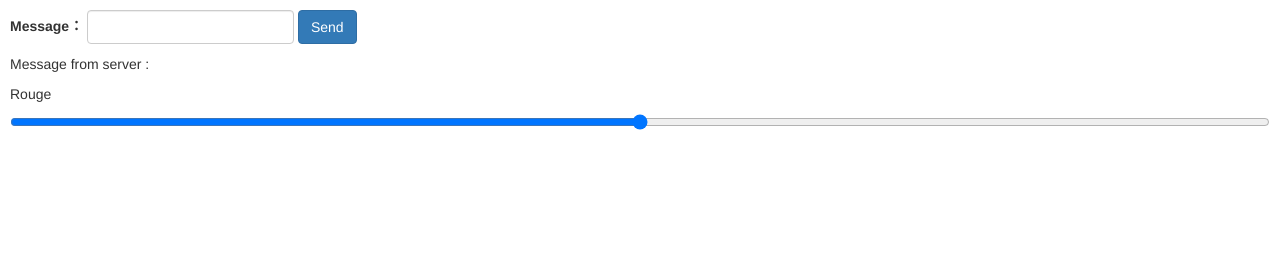
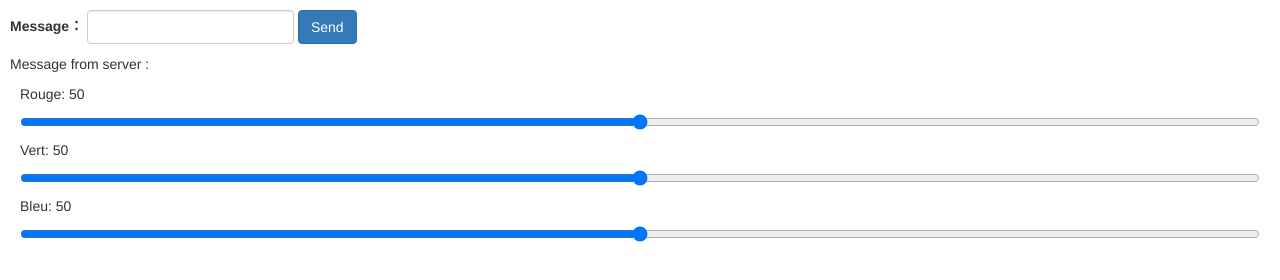
Before and after one commit to niksigouin/projectFrancais, a website: page public/index.html in a window 1280 px wide. Drawn offline with nearby package versions, Linux system fonts and the light colour scheme.

Commit message:
Update index.html
Added sliders with val representation

```diff
--- a/public/index.html
+++ b/public/index.html
@@ -23,12 +23,43 @@
     Message from server : <span id='message'></span>
   </div>
 
-  <div>
-    <p>Rouge</p>
-    <input type="range" min="0" max="100" value="50">
+  <div class="sliderscontainer">
+    <div >
+        <p>Rouge: <span id="red"></span></p>
+        <input type="range" min="0" max="100" value="50" id="redVal">
+    </div>
+    <div >
+        <p>Vert: <span id="green"></span></p>
+        <input type="range" min="0" max="100" value="50" id="greenVal">
+    </div>
+    <div >
+        <p>Bleu: <span id="blue"></span></p>
+        <input type="range" min="0" max="100" value="50" id="blueVal">
+    </div>
   </div>
 
   <script>
+      var Redslider = document.getElementById("redVal");
+      var Redoutput = document.getElementById("red");
+      var Greenslider = document.getElementById("greenVal");
+      var Greenoutput = document.getElementById("green");
+      var Blueslider = document.getElementById("blueVal");
+      var Blueoutput = document.getElementById("blue");
+
+      Redoutput.innerHTML = Redslider.value;
+      Greenoutput.innerHTML = Greenslider.value;
+      Blueoutput.innerHTML = Blueslider.value;
+
+      Redslider.oninput = function() {
+        Redoutput.innerHTML = this.value;
+      }
+      Greenslider.oninput = function() {
+        Greenoutput.innerHTML = this.value;
+      }
+      Blueslider.oninput = function() {
+        Blueoutput.innerHTML = this.value;
+      }
+
 
       var host = location.hostname;
       console.log("Host : ", host);
@@ -42,6 +73,7 @@
           $('#message').html(receivedMessage);
       };
 
+      $("form").
       $("form").submit(function(e){
           var message = $("#msgForm").val();
           $("#msgForm").val('');
```
